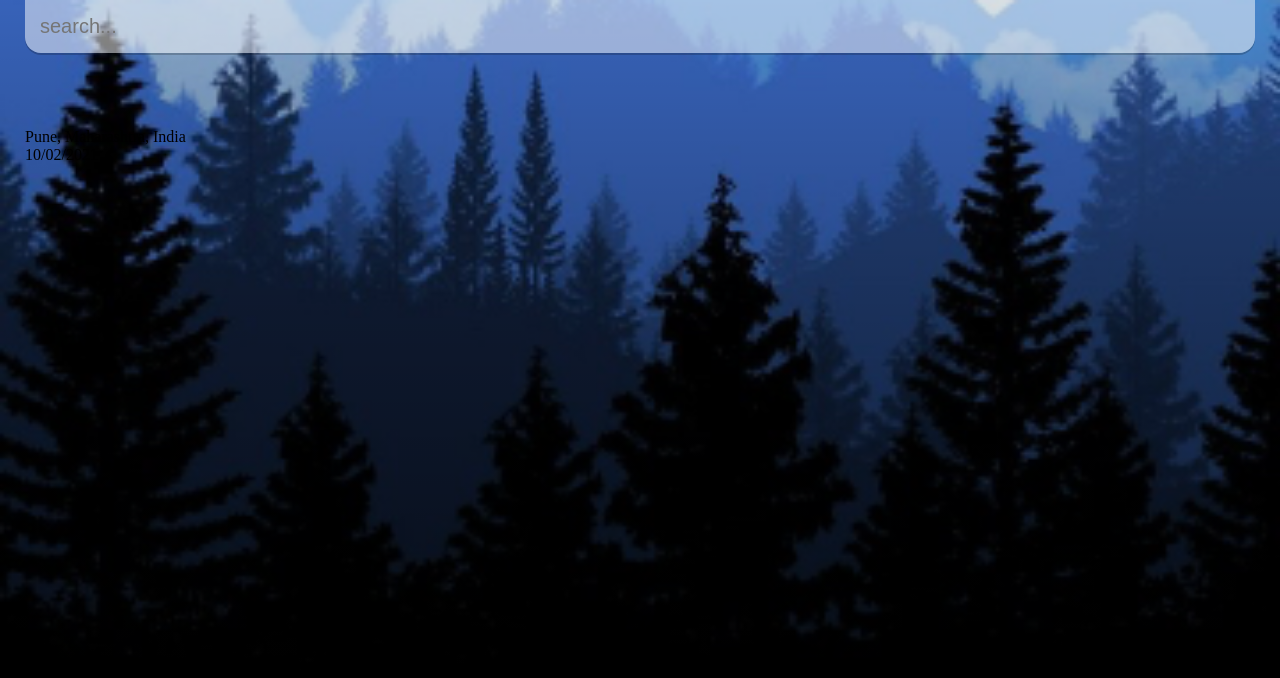
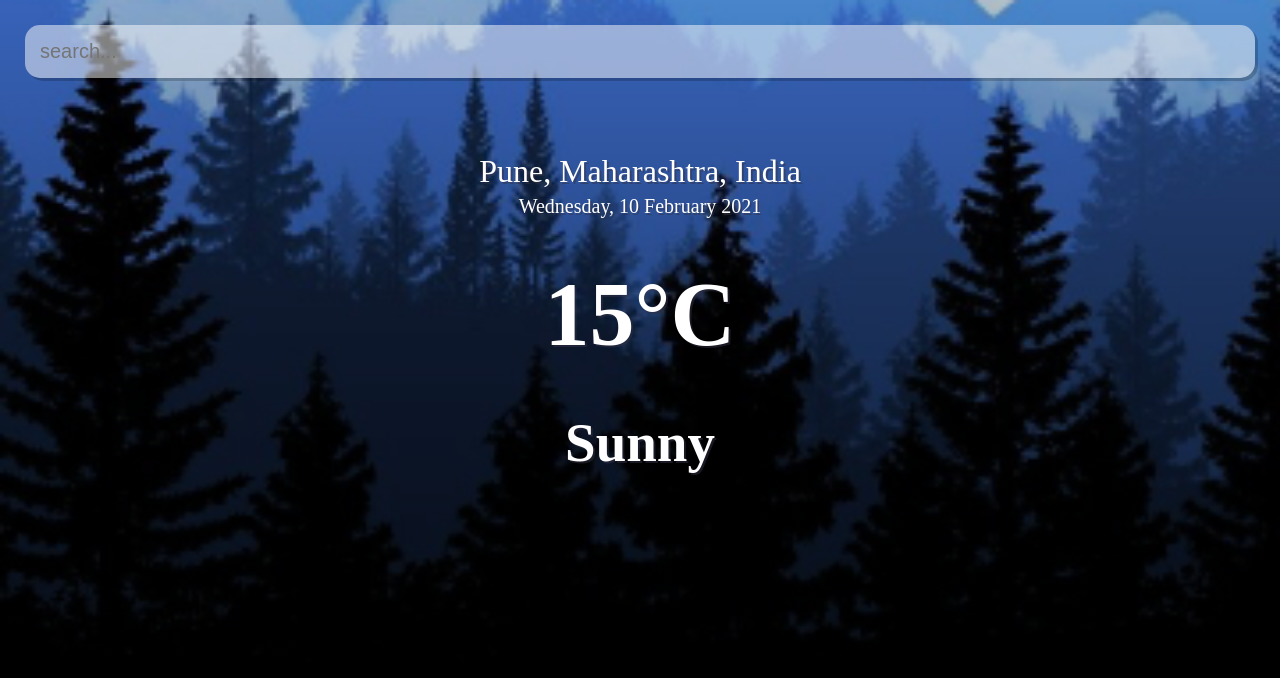
Before and after one commit to IshanJawade/weather-app, a React (Create React App) app: page / in a window 1280 px wide. Shown: the top 678 px of the page. Built offline with nearby package versions, Linux system fonts and the light colour scheme.

Commit message:
UI is done

```diff
--- a/src/App.js
+++ b/src/App.js
@@ -3,9 +3,23 @@
 const api = {
   key: "0b51c0d391ee29559db5bf2466be75b8",
   base: "https://api.openweathermap.org/data/2.5",
-}
+};
+
 
 function App() {
+
+  const dateBuilder = (d) => {
+    let months = ["January", "February", "March", "April", "May", "June", "July", "August", "September", "October", "November", "December"];
+    let days = ["Sunday", "Monday", "Tuesday", "Wednesday", "Thursday", "Friday", "Saturday"];
+
+    let day = days[d.getDay()];
+    let date = d.getDate();
+    let month = months[d.getMonth()];
+    let year = d.getFullYear();
+
+    return `${day}, ${date} ${month} ${year}`
+  }
+
   return (
     <div className="app">
       <main>
@@ -20,8 +34,18 @@
         <div>
           <div className='location-box'>
             <div className="location">Pune, Maharashtra, India</div>
-            <div className="date">10/02/2021</div>
+            <div className="date">{dateBuilder(new Date())}</div>
           </div>
+
+          <div className='weather-box'>
+            <div className='temp'>
+              15°C
+            </div>
+            <div className="weather">
+              Sunny
+            </div>
+          </div>
+
         </div>
       </main>
     </div>
--- a/src/index.css
+++ b/src/index.css
@@ -41,9 +41,8 @@
 
   background-color: rgba(255, 255, 255, 0.5);
   border: none;
-  border-radius: 0px 0px 16px 16px;
-  margin-top: -25px;
-  box-shadow: 0px 2px rgba(0, 0, 0, 0.2);
+  border-radius: 15px 15px 15px 15px;
+  box-shadow: 3px 3px rgba(0, 0, 0, 0.2);
 
   color: #313131;
   font-size: 20px;
@@ -54,3 +53,46 @@
 .search-box .search-bar:focus {
   background-color: rgba(255, 255, 255, 0.75);
 }
+
+.location-box .location {
+  color: #FFF;
+  font-size: 32px;
+  font-weight: normal;
+  text-align: center;
+  text-shadow: 2px 2px rgba(50, 50, 70, 0.5);
+}
+
+.location-box .date {
+  color: #FFF;
+  font-size: 20px;
+  font-weight: 300;
+  text-align: center;
+  text-shadow: 1.5px 1.5px rgba(50, 50, 70, 0.5);
+  padding-top: 5px;
+}
+
+.weather-box {
+  text-align: center;
+}
+
+.weather-box .temp {
+  position: relative;
+  margin: 30px auto;
+
+  padding: 15px 25px;
+
+  color: #FFF;
+  font-size: 90px;
+  font-weight: 900;
+
+  text-shadow: 2px 2px rgba(50, 50, 70, 0.5);
+  text-align: center;
+}
+
+.weather-box .weather {
+  font-size: 55px;
+  font-weight: 700;
+  color: #FFF;
+  text-align: center;
+  text-shadow: 2px 2px rgba(50, 50, 70, 0.5);
+}
```
